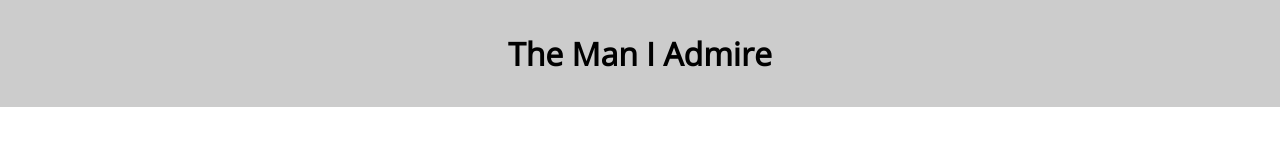
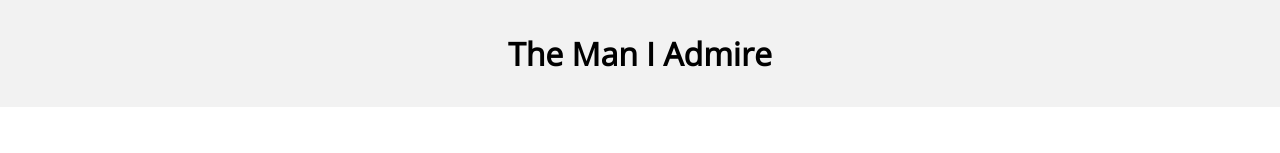
Before and after one commit to iammdsameer/responsive-web-ui-practice, a plain HTML site: page index.html in a window 1280 px wide. Shown: the top 153 px of the page. Drawn offline with nearby package versions, Linux system fonts and the light colour scheme; grey boxes are pictures that could not be loaded.

Commit message:
minor changes

```diff
--- a/css/styles.css
+++ b/css/styles.css
@@ -7,7 +7,7 @@ body {
 }
 
 header {
-  background-color: #ccc;
+  background-color: #f2f2f2;
   padding: 32px;
   color: black;
   position: sticky;
```
